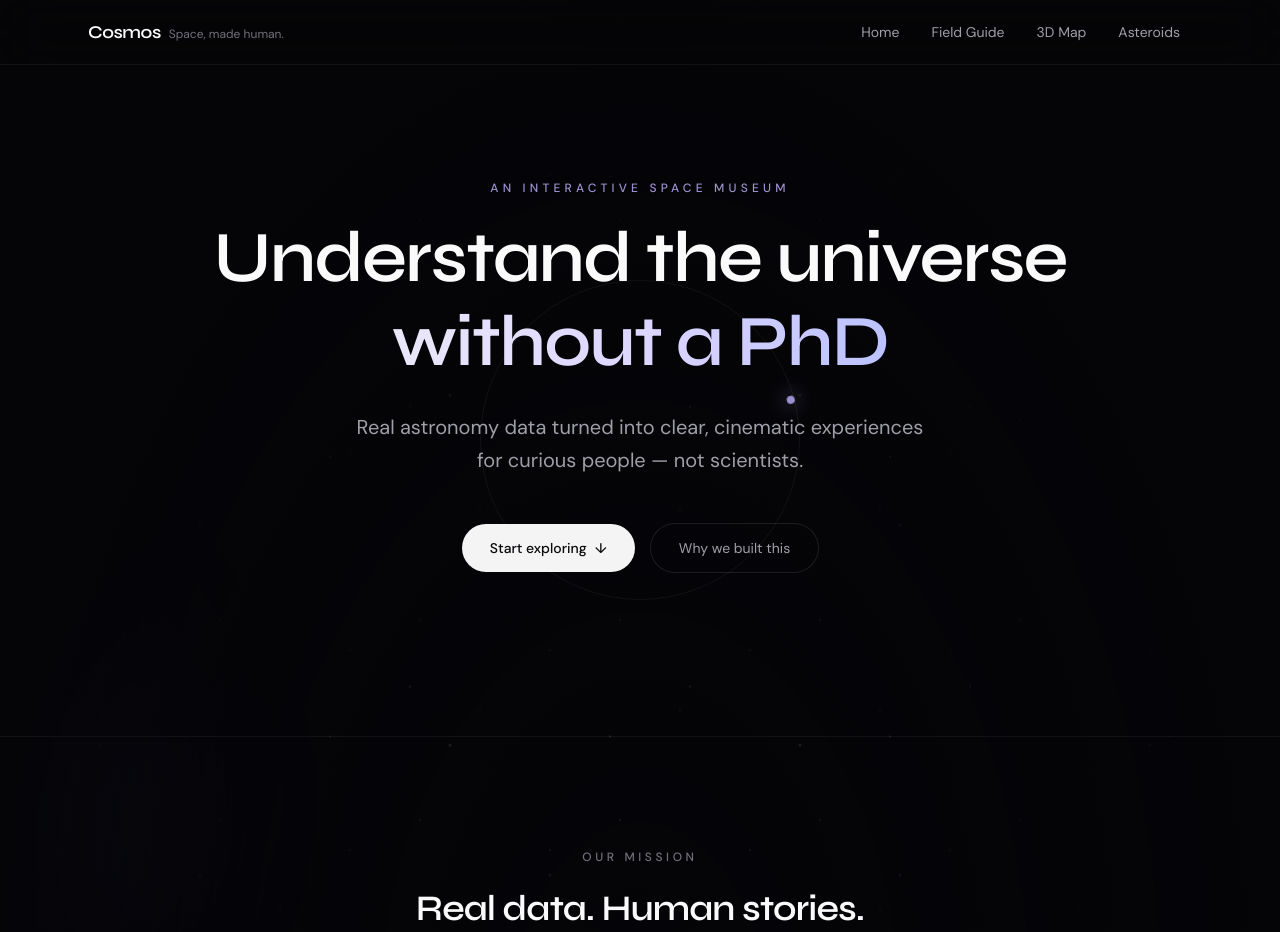
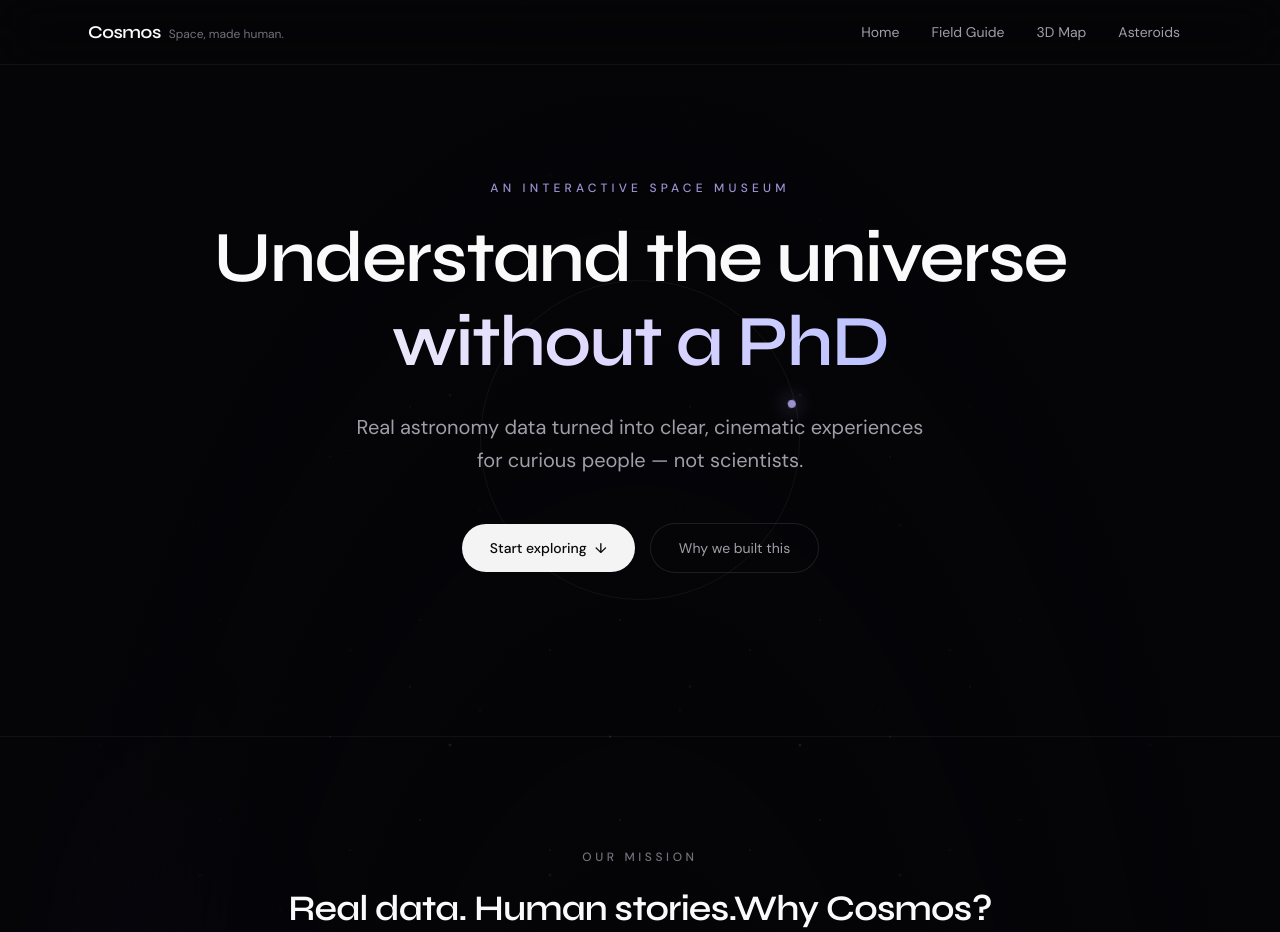
Before and after one commit to CaelJohnson/Cosmos-mk1, a Next.js app: page / in a window 1280 px wide. Shown: the top 932 px of the page. Built offline with nearby package versions, Linux system fonts and the light colour scheme.

Commit message:
Fixing about us
Added a description about Cosmos to the mission statement.

```diff
--- a/src/components/home/Mission.tsx
+++ b/src/components/home/Mission.tsx
@@ -9,7 +9,11 @@ export function Mission() {
           Our mission
         </p>
         <h2 className="font-display mt-6 text-3xl font-semibold tracking-tight text-zinc-50 sm:text-4xl">
-          Real data. Human stories.
+          Real data. Human stories.Why Cosmos?
+
+Built by a physics student who wanted astronomy tools that were easier to use than the websites he kept finding online.Space agencies publish incredible data, but a lot of their tools assume you already know what you're looking at.
+
+Cosmos is an attempt to make space a little more approachable—using real data, simple explanations, and interactive visualizations designed for curious people rather than experts.
         </h2>
         <p className="mt-6 text-lg leading-relaxed text-zinc-400">
           Space agencies publish incredible information — but most of it is built
```
